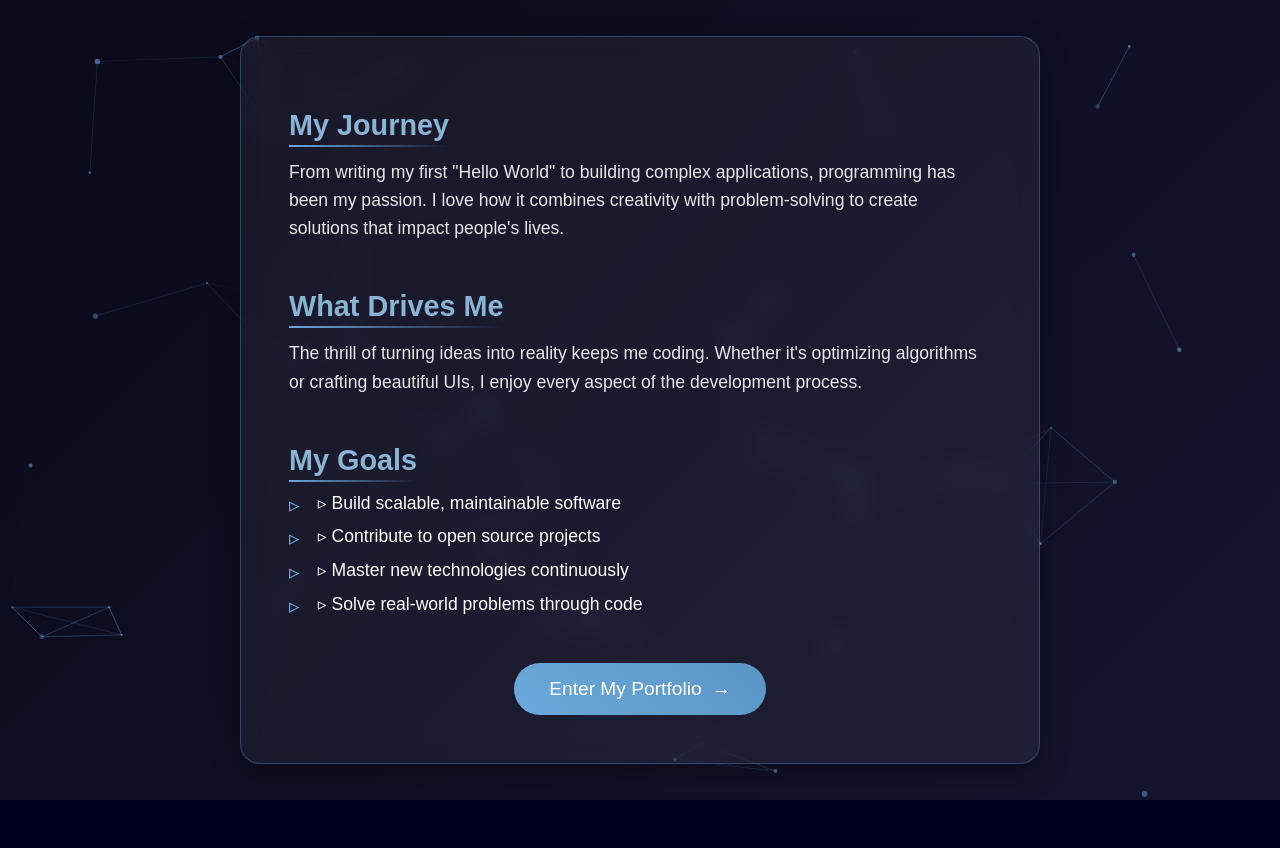
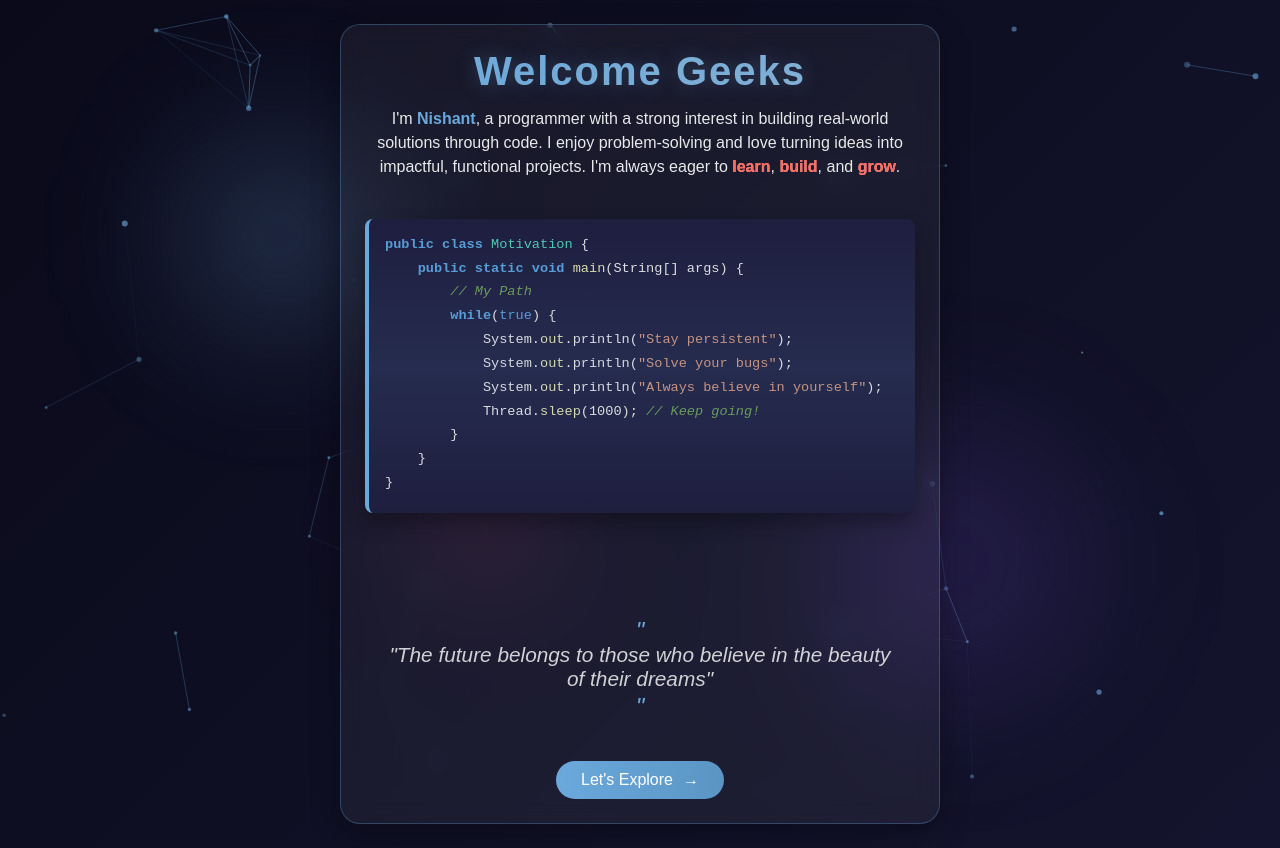
Before and after one commit to Raj72620/My-Portfolio, a React (Vite) app in the folder frontend/: page / in a window 1280 px wide. Before the commit the page ends 800 px from the top, so only its background shows below. Built offline with nearby package versions, Linux system fonts and the light colour scheme.

Commit message:
Updated frontend with new changes

```diff
--- a/frontend/package.json
+++ b/frontend/package.json
@@ -27,6 +27,7 @@
     "classnames": "^2.5.1",
     "framer-motion": "^12.19.1",
     "gsap": "^3.13.0",
+    "katex": "^0.16.22",
     "react": "^19.1.0",
     "react-bits": "^1.0.5",
     "react-confetti": "^6.4.0",
--- a/frontend/src/App.tsx
+++ b/frontend/src/App.tsx
@@ -30,14 +30,14 @@ function AppContent() {
   return (
     <>
       {!hideNav && <Navigation />}
-      <Routes>
+      <AnimatePresence mode="wait">
+        <Routes location={location} key={location.pathname}>
           {/* Programmer Intro as landing page */}
           <Route path="/" element={<ProgrammerIntro />} />
 
           {/* Main portfolio page with all sections */}
           <Route path="/home" element={
             <div className="app-container">
-            <AnimatePresence>
               <main>
                 <Home />
                 <About />
@@ -45,7 +45,6 @@ function AppContent() {
                 <Projects />
                 <Collaborate />
               </main>
-            </AnimatePresence>
               <Footer />
             </div>
           }/>
@@ -57,6 +56,7 @@ function AppContent() {
           <Route path="/certificates/:certId" element={<CertificateViewer />} />
           <Route path="/projects/:projectId" element={<ProjectDetails />} />
         </Routes>
+      </AnimatePresence>
     </>
   );
 }
--- a/frontend/src/components/Home.tsx
+++ b/frontend/src/components/Home.tsx
@@ -2,9 +2,9 @@ import { motion, AnimatePresence } from 'framer-motion';
 import { useState, useEffect } from 'react';
 import { FaLinkedin, FaGithub, FaFilePdf } from 'react-icons/fa';
 import styles from '../styles/Home.module.css';
-import photo1 from '../assets/coder.jpg';
+import photo1 from '../assets/hackathon2.jpg';
 import photo2 from '../assets/hackathon2.jpg';
-import photo3 from '../assets/coder.jpg';
+import photo3 from '../assets/hackathon2.jpg';
 import photo4 from '../assets/hackathon2.jpg';
 
 const Home = () => {
@@ -25,7 +25,7 @@ const Home = () => {
 
     const interval = setInterval(() => {
       setCurrentPhotoIndex((prev) => (prev + 1) % photos.length);
-    }, 3000);
+    }, 5000);
 
     return () => clearInterval(interval);
   }, [showHello, photos.length]);
--- a/frontend/src/components/ProgrammerIntro.tsx
+++ b/frontend/src/components/ProgrammerIntro.tsx
@@ -8,21 +8,114 @@ import { loadSlim } from '@tsparticles/slim';
 
 const ProgrammerIntro: FC = () => {
   const navigate = useNavigate();
-  const titleRef = useRef<HTMLHeadingElement>(null);
   const buttonRef = useRef<HTMLButtonElement>(null);
+  const containerRef = useRef<HTMLDivElement>(null);
+  const codeRef = useRef<HTMLDivElement>(null);
 
-  // Initialize particles engine
-  useEffect(() => {
-    initParticlesEngine(async (engine) => {
-      await loadSlim(engine);
-    });
-  }, []);
+  // Properly typed container variants
+  const containerVariants: Variants = {
+    hidden: {
+      opacity: 0,
+      y: 50,
+      transition: {
+        duration: 0
+      }
+    },
+    visible: {
+      opacity: 1,
+      y: 0,
+      transition: {
+        duration: 1,
+        ease: [0.34, 1.56, 0.64, 1]
+      }
+    },
+    exit: {
+      opacity: 0,
+      scale: 0.8,
+      transition: {
+        duration: 0.8,
+        ease: [0.36, 0, 0.66, -0.56]
+      }
+    }
+  };
+
+  // Title animation variants
+  const titleVariants: Variants = {
+    hidden: { opacity: 0, y: 20 },
+    visible: {
+      opacity: 1,
+      y: 0,
+      transition: {
+        duration: 1,
+        ease: [0.34, 1.56, 0.64, 1]
+      }
+    }
+  };
+
+  // Text animation variants
+  const textVariants: Variants = {
+    hidden: { opacity: 0, x: -20 },
+    visible: {
+      opacity: 1,
+      x: 0,
+      transition: {
+        duration: 0.8,
+        delay: 0.5,
+        ease: [0.33, 1, 0.68, 1]
+      }
+    }
+  };
+
+  // Button animation variants
+  const buttonVariants: Variants = {
+    hidden: { scale: 0.8, opacity: 0 },
+    visible: {
+      scale: 1,
+      opacity: 1,
+      transition: {
+        delay: 1.2,
+        type: "spring",
+        stiffness: 300,
+        damping: 20
+      }
+    },
+    hover: {
+      scale: 1.05,
+      backgroundPosition: '100% 0%',
+      boxShadow: '0 10px 25px rgba(107, 169, 220, 0.5)',
+      transition: {
+        duration: 0.5,
+        ease: "easeInOut"
+      }
+    },
+    tap: {
+      scale: 0.98
+    }
+  };
+
+  // Quote animation variants
+  const quoteVariants: Variants = {
+    hidden: { opacity: 0, y: 30 },
+    visible: {
+      opacity: 1,
+      y: 0,
+      transition: {
+        delay: 1.5,
+        duration: 1,
+        ease: [0.34, 1.56, 0.64, 1]
+      }
+    }
+  };
 
   // Particles configuration
   const particlesOptions = {
     fpsLimit: 120,
     interactivity: {
       events: {
+        onClick: {
+          enable: true,
+          mode: "push",
+        },
         onHover: {
           enable: true,
           mode: "repulse",
@@ -44,7 +137,7 @@ const ProgrammerIntro: FC = () => {
       },
       number: {
         density: { enable: true },
-        value: 100,
+        value: 80,
       },
       opacity: {
         value: { min: 0.3, max: 0.7 },
@@ -56,98 +149,86 @@ const ProgrammerIntro: FC = () => {
     },
     detectRetina: true,
   };
-  // GSAP animations
+
+  // Initialize particles engine
   useEffect(() => {
-    gsap.from(titleRef.current, {
-      duration: 1.5,
-      y: -50,
-      opacity: 0,
-      ease: "power3.out",
-      delay: 0.3
+    initParticlesEngine(async (engine) => {
+      await loadSlim(engine);
     });
 
-    gsap.to(".glow", {
+    // Code animation
+    if (codeRef.current) {
+      const lines = codeRef.current.querySelectorAll('.code-line');
+      const keywords = codeRef.current.querySelectorAll('.keyword');
+
+      gsap.from(lines, {
+        opacity: 0,
+        y: 20,
+        duration: 0.8,
+        stagger: 0.2,
+        ease: "power2.out",
+        delay: 1.5
+      });
+
+      keywords.forEach(keyword => {
+        gsap.to(keyword, {
           duration: 2,
-      opacity: 0.8,
+          color: "#6ba9dc",
           yoyo: true,
           repeat: -1,
           ease: "sine.inOut"
         });
+      });
+    }
   }, []);
 
-  // Framer Motion variants
-  const containerVariants: Variants = {
-    hidden: { opacity: 0 },
-    visible: {
-      opacity: 1,
-      transition: {
-        staggerChildren: 0.3,
-        delayChildren: 0.5
+  const handleExplore = () => {
+    if (buttonRef.current) {
+      // Animate button breaking apart
+      gsap.to(buttonRef.current, {
+        scale: 1.2,
+        duration: 0.2,
+        onComplete: () => {
+          gsap.to(buttonRef.current, {
+            opacity: 0,
+            scale: 0.5,
+            duration: 0.3,
+            onComplete: () => {
+              // Create broken pieces effect
+              const buttonRect = buttonRef.current?.getBoundingClientRect();
+              if (buttonRect) {
+                for (let i = 0; i < 8; i++) {
+                  const piece = document.createElement('div');
+                  piece.className = styles.buttonPiece;
+                  piece.style.left = `${buttonRect.left + buttonRect.width / 2}px`;
+                  piece.style.top = `${buttonRect.top + buttonRect.height / 2}px`;
+                  piece.style.backgroundColor = `hsl(${Math.random() * 60 + 200}, 70%, 60%)`;
+                  document.body.appendChild(piece);
+
+                  gsap.to(piece, {
+                    x: (Math.random() - 0.5) * 300,
+                    y: (Math.random() - 0.5) * 300,
+                    rotation: Math.random() * 360,
+                    opacity: 0,
+                    scale: 0,
+                    duration: 1,
+                    ease: "power2.out",
+                    onComplete: () => piece.remove()
+                  });
                 }
               }
-  };
 
-  const itemVariants: Variants = {
-    hidden: { y: 40, opacity: 0 },
-    visible: {
-      y: 0,
-      opacity: 1,
-      transition: {
-        duration: 0.8,
-        ease: [0.6, -0.05, 0.01, 0.99]
-      }
-    }
-  };
-  const buttonVariants: Variants = {
-    hidden: { scale: 0.8, opacity: 0 },
-    visible: {
-      scale: 1,
-      opacity: 1,
-      transition: {
-        delay: 1.5,
-        type: "spring",
-        stiffness: 300,
-        damping: 20
-      }
-    },
-    hover: {
-      scale: 1.05,
-      backgroundPosition: '100% 0%',
-      boxShadow: '0 10px 25px rgba(107, 169, 220, 0.5)',
-      transition: {
-        duration: 0.5,
-        ease: "easeInOut"
-      }
-    },
-    tap: {
-      scale: 0.98
-    }
-  };
-
-  const handleNavigateHome = () => {
-    gsap.to(buttonRef.current, {
-      duration: 0.5,
-      scale: 0.9,
-      y: 5,
-      ease: "power2.inOut",
-      onComplete: () => {
-        gsap.to(".content-container", {
-          duration: 0.8,
-          opacity: 0,
-          y: 50,
-          ease: "power3.in",
-          onComplete: () => {
-            navigate('/home');
-            return undefined; // Explicitly return undefined to satisfy TypeScript
+              // Navigate to home page after animation completes
+              setTimeout(() => navigate('/home'), 500);
             }
           });
         }
       });
+    }
   };
 
   return (
     <div className={styles.container}>
-      {/* Updated Particles component */}
       <Particles
         id="tsparticles"
         options={particlesOptions}
@@ -159,78 +240,92 @@ const ProgrammerIntro: FC = () => {
       <div className={`${styles.glow} ${styles.glow3}`}></div>
 
       <motion.div
-        className={`${styles.content} content-container`}
+        ref={containerRef}
+        className={styles.content}
+        initial="hidden"
+        animate="visible"
+        exit="exit"
         variants={containerVariants}
+      >
+        {/* Main title with animation */}
+        <motion.h1
+          className={styles.mainTitle}
+          variants={titleVariants}
           initial="hidden"
           animate="visible"
         >
+          Welcome Geeks
+        </motion.h1>
 
-
-        <motion.div className={styles.section} variants={itemVariants}>
-          <h2 className={styles.subtitle}>
-            <span className={styles.underline}>My Journey</span>
-          </h2>
-          <motion.p
-            className={styles.text}
-            whileHover={{ x: 10, transition: { duration: 0.3 } }}
+        {/* Main introduction text */}
+        <motion.div
+          className={styles.introText}
+          variants={textVariants}
+          initial="hidden"
+          animate="visible"
         >
-            From writing my first "Hello World" to building complex applications,
-            programming has been my passion. I love how it combines creativity
-            with problem-solving to create solutions that impact people's lives.
-          </motion.p>
+          <p>
+            I'm <span className={styles.highlight}>Nishant</span>, a programmer with a strong interest in building real-world solutions through code.
+            I enjoy problem-solving and love turning ideas into impactful, functional projects.
+            I'm always eager to <span className={styles.lightRed}>learn</span>, <span className={styles.lightRed}>build</span>, and <span className={styles.lightRed}>grow</span>.
+          </p>
         </motion.div>
 
-        <motion.div className={styles.section} variants={itemVariants}>
-          <h2 className={styles.subtitle}>
-            <span className={styles.underline}>What Drives Me</span>
-          </h2>
-          <motion.p
-            className={styles.text}
-            whileHover={{ x: 10, transition: { duration: 0.3 } }}
+        {/* Advanced Java Code Snippet */}
+        <motion.div
+          className={styles.interactiveElement}
+          whileHover={{ y: -5 }}
+          whileTap={{ scale: 0.98 }}
         >
-            The thrill of turning ideas into reality keeps me coding. Whether it's
-            optimizing algorithms or crafting beautiful UIs, I enjoy every aspect
-            of the development process.
-          </motion.p>
+          <div className={styles.codeSnippet} ref={codeRef}>
+            <pre className={styles.javaCode}>
+              <code>
+                <span className={styles.codeLine}><span className={styles.keyword}>public class</span> <span className={styles.className}>Motivation</span> {'{'}</span>
+                <span className={styles.codeLine}>    <span className={styles.keyword}>public static void</span> <span className={styles.methodName}>main</span>(String[] args) {'{'}</span>
+                <span className={styles.codeLine}>        <span className={styles.comment}>// My Path</span></span>
+                <span className={styles.codeLine}>        <span className={styles.keyword}>while</span>(<span className={styles.boolean}>true</span>) {'{'}</span>
+                <span className={styles.codeLine}>            System.<span className={styles.methodName}>out</span>.println(<span className={styles.string}>"Stay persistent"</span>);</span>
+                <span className={styles.codeLine}>            System.<span className={styles.methodName}>out</span>.println(<span className={styles.string}>"Solve your bugs"</span>);</span>
+                <span className={styles.codeLine}>            System.<span className={styles.methodName}>out</span>.println(<span className={styles.string}>"Always believe in yourself"</span>);</span>
+                <span className={styles.codeLine}>            Thread.<span className={styles.methodName}>sleep</span>(1000); <span className={styles.comment}>// Keep going!</span></span>
+                <span className={styles.codeLine}>        {'}'}</span>
+                <span className={styles.codeLine}>    {'}'}</span>
+                <span className={styles.codeLine}>{'}'}</span>
+              </code>
+            </pre>
+          </div>
         </motion.div>
 
-        <motion.div className={styles.section} variants={itemVariants}>
-          <h2 className={styles.subtitle}>
-            <span className={styles.underline}>My Goals</span>
-          </h2>
-          <motion.ul className={styles.goalsList}>
-            {[
-              "Build scalable, maintainable software",
-              "Contribute to open source projects",
-              "Master new technologies continuously",
-              "Solve real-world problems through code"
-            ].map((goal, index) => (
-              <motion.li
-                key={index}
-                initial={{ opacity: 0, x: -30 }}
-                animate={{ opacity: 1, x: 0 }}
-                transition={{ delay: 1 + index * 0.15 }}
+        {/* Inspirational quote */}
+        <motion.div
+          className={styles.quote}
+          variants={quoteVariants}
+          initial="hidden"
+          animate="visible"
           whileHover={{
-                  scale: 1.02,
-                  color: "#6ba9dc",
-                  transition: { duration: 0.2 }
+            y: [0, -5, 0, 5, 0],
+            transition: {
+              duration: 4,
+              repeat: Infinity,
+              ease: "easeInOut"
+            }
           }}
         >
-                <span className={styles.bullet}>▹</span> {goal}
-              </motion.li>
-            ))}
-          </motion.ul>
+          <p>"The future belongs to those who believe in the beauty of their dreams"</p>
         </motion.div>
 
+        {/* Explore button */}
         <motion.button
           ref={buttonRef}
-          onClick={handleNavigateHome}
-          className={styles.enterButton}
+          onClick={handleExplore}
+          className={styles.exploreButton}
           variants={buttonVariants}
+          initial="hidden"
+          animate="visible"
           whileHover="hover"
           whileTap="tap"
         >
-          <span className={styles.buttonText}>Enter My Portfolio</span>
+          <span className={styles.buttonText}>Let's Explore</span>
           <span className={styles.buttonArrow}>→</span>
         </motion.button>
       </motion.div>
--- a/frontend/src/styles/ProgrammerIntro.module.css
+++ b/frontend/src/styles/ProgrammerIntro.module.css
@@ -1,29 +1,20 @@
 /* styles/ProgrammerIntro.module.css */
 .container {
-  min-height: 100vh;
+  height: auto;
   display: flex;
   justify-content: center;
   align-items: center;
   background: linear-gradient(135deg, #0a0a1a, #14142e);
   color: white;
-  padding: 2rem;
+  padding: 1rem;
   position: relative;
   overflow: hidden;
 }
 
-.particlesBg {
-  position: absolute;
-  top: 0;
-  left: 0;
-  width: 100%;
-  height: 100%;
-  z-index: 0;
-}
-
 .content {
-  max-width: 800px;
-  width: 100%;
-  padding: 3rem;
+  max-width: 600px;
+  width: 90%;
+  padding: 1.5rem;
   background: rgba(255, 255, 255, 0.05);
   border-radius: 20px;
   backdrop-filter: blur(12px);
@@ -31,85 +22,177 @@
   box-shadow: 0 10px 30px rgba(0, 0, 0, 0.3);
   position: relative;
   z-index: 1;
-  transform-style: preserve-3d;
+  text-align: center;
+  margin: 0.5rem;
 }
 
-.titleContainer {
-  height: 120px;
-  margin-bottom: 3rem;
-  perspective: 1000px;
+.mainTitle {
+  font-size: 2.5rem;
+  margin-bottom: 0.8rem;
+  background: linear-gradient(90deg, #6ba9dc, #8ab4d4);
+  -webkit-background-clip: text;
+  background-clip: text;
+  color: transparent;
+  text-shadow: 0 0 20px rgba(107, 169, 220, 0.3);
+  font-weight: 700;
+  letter-spacing: 2px;
 }
 
-.title {
-  font-size: 2.5rem;
-  color: #6ba9dc;
-  margin-bottom: 2rem;
-  text-align: center;
-  text-shadow: 0 0 10px rgba(107, 169, 220, 0.5);
-}
-
-.subtitle {
-  font-size: 1.8rem;
-  color: #8ab4d4;
-  margin: 1.5rem 0 1rem;
-  position: relative;
-  display: inline-block;
-}
-
-.subtitle::after {
-  content: '';
-  position: absolute;
-  bottom: -5px;
-  left: 0;
-  width: 100%;
-  height: 2px;
-  background: linear-gradient(90deg, #6ba9dc, transparent);
-}
-
-.text {
-  font-size: 1.1rem;
-  line-height: 1.6;
+.introText {
+  font-size: 1rem;
+  line-height: 1.5;
   margin-bottom: 1.5rem;
   color: rgba(255, 255, 255, 0.9);
 }
 
-.goalsList {
-  list-style-type: none;
-  padding-left: 0;
+.introText .highlight {
+  color: #6ba9dc;
+  font-weight: 600;
 }
 
-.goalsList li {
-  position: relative;
-  padding-left: 1.8rem;
-  margin-bottom: 0.8rem;
-  font-size: 1.1rem;
+.interactiveElement {
+  cursor: pointer;
   transition: all 0.3s ease;
+  margin: 2.5rem 0;
+  perspective: 1000px;
 }
 
-.goalsList li:hover {
-  transform: translateX(5px);
-  color: #6ba9dc;
+.codeSnippet {
+  transition: all 0.3s ease;
+  transform-style: preserve-3d;
 }
 
-.goalsList li::before {
-  content: '▹';
-  position: absolute;
-  left: 0;
-  color: #6ba9dc;
-  font-size: 1.3rem;
+.interactiveElement:hover .codeSnippet {
+  transform: rotateX(5deg) rotateY(5deg);
+  box-shadow: 0 15px 30px rgba(107, 169, 220, 0.2);
 }
 
-.enterButton {
+/* For the light red words */
+.lightRed {
+  background: linear-gradient(90deg, #ffb3b3, #ff9999);
+  -webkit-background-clip: text;
+  background-clip: text;
+  color: transparent;
+  font-weight: 600;
+}
+
+/* Keep your existing name highlight */
+.highlight {
+  color: #6ba9dc;
+  font-weight: 600;
+}
+
+.lightRed {
+  color: #ff6f61;
+  font-weight: 600;
+  animation: gentlePulse 3s infinite;
+}
+
+@keyframes gentlePulse {
+  0%, 100% { opacity: 1; }
+  50% { opacity: 0.8; }
+}
+
+.javaCode {
+  background: #1e1e3f;
+  padding: 1rem;
+  border-radius: 8px;
+  border-left: 4px solid #6ba9dc;
+  font-family: 'Courier New', monospace;
+  font-size: 0.85rem;
+  line-height: 1.4;
+  text-align: left;
+  color: #e0e0e0;
+  box-shadow: 0 10px 20px rgba(0, 0, 0, 0.3);
+  position: relative;
+  overflow: hidden;
+}
+
+.javaCode::before {
+  content: '';
+  position: absolute;
+  top: 0;
+  left: 0;
+  width: 100%;
+  height: 100%;
+  background: linear-gradient(
+    to bottom,
+    transparent,
+    rgba(107, 169, 220, 0.1) 50%,
+    transparent
+  );
+  pointer-events: none;
+}
+
+.codeLine {
+  display: block;
+  margin-bottom: 0.3rem;
+}
+
+.keyword {
+  color: #569cd6;
+  font-weight: bold;
+}
+
+.className {
+  color: #4ec9b0;
+}
+
+.methodName {
+  color: #dcdcaa;
+}
+
+.string {
+  color: #ce9178;
+}
+
+.boolean {
+  color: #569cd6;
+}
+
+.comment {
+  color: #6a9955;
+  font-style: italic;
+}
+
+.quote {
+  font-size: 1.3rem;
+  font-style: italic;
+  margin-top: 3rem;
+  color: rgba(255, 255, 255, 0.8);
+  position: relative;
+  padding: 1rem;
+  display: inline-block;
+}
+
+.quote::before,
+.quote::after {
+  content: '"';
+  color: #6ba9dc;
+  font-size: 1.5rem;
+}
+
+@keyframes float {
+  0%, 100% { transform: translateY(0); }
+  50% { transform: translateY(-8px); }
+}
+
+.quote p {
+  animation: float 3s ease-in-out infinite;
+}
+
+.exploreButton {
   display: flex;
   align-items: center;
+  justify-content: center;
   gap: 10px;
-  margin: 3rem auto 0;
-  padding: 15px 35px;
-  background: linear-gradient(45deg, #6ba9dc, #5a95c4);
+  margin: 1.5rem auto 0;
+  padding: 10px 25px;
+  background: linear-gradient(90deg, #6ba9dc, #5a95c4);
   color: white;
   border: none;
   border-radius: 50px;
-  font-size: 1.2rem;
+  font-size: 1rem;
   cursor: pointer;
   transition: all 0.3s ease;
   position: relative;
@@ -117,66 +200,134 @@
   z-index: 1;
 }
 
-.enterButton::before {
+.exploreButton::before {
   content: '';
   position: absolute;
   top: 0;
-  left: 0;
+  left: -100%;
   width: 100%;
   height: 100%;
-  background: linear-gradient(45deg, #5a95c4, #6ba9dc);
-  z-index: -1;
-  opacity: 0;
-  transition: opacity 0.3s ease;
+  background: linear-gradient(90deg, transparent, rgba(255, 255, 255, 0.2), transparent);
+  transition: all 0.6s ease;
 }
 
-.enterButton:hover::before {
+.exploreButton:hover::before {
+  left: 100%;
+}
+
+.buttonText {
+  position: relative;
+  z-index: 2;
+}
+
+.buttonArrow {
+  position: relative;
+  z-index: 2;
+  transition: transform 0.3s ease;
+}
+
+.exploreButton:hover .buttonArrow {
+  transform: translateX(5px);
+}
+
+/* Button piece animation */
+.buttonPiece {
+  position: fixed;
+  width: 20px;
+  height: 20px;
+  border-radius: 50%;
+  pointer-events: none;
+  z-index: 100;
+  transform: translate(-50%, -50%);
   opacity: 1;
 }
 
-.portalEffect {
+/* Glow effects */
+.glow {
   position: absolute;
-  top: 50%;
-  left: 50%;
-  transform: translate(-50%, -50%);
+  border-radius: 50%;
+  filter: blur(60px);
+  z-index: 0;
+}
+
+.glow1 {
+  width: 300px;
+  height: 300px;
+  background: radial-gradient(circle, rgba(107, 169, 220, 0.3) 0%, rgba(107, 169, 220, 0) 70%);
+  top: 10%;
+  left: 10%;
+}
+
+.glow2 {
+  width: 400px;
+  height: 400px;
+  background: radial-gradient(circle, rgba(139, 92, 246, 0.2) 0%, rgba(139, 92, 246, 0) 70%);
+  bottom: 10%;
+  right: 10%;
+}
+
+.glow3 {
   width: 200px;
   height: 200px;
-  border-radius: 50%;
-  background: radial-gradient(circle, rgba(107, 169, 220, 0.8) 0%, rgba(107, 169, 220, 0) 70%);
-  pointer-events: none;
-  z-index: -1;
+  background: radial-gradient(circle, rgba(236, 72, 153, 0.2) 0%, rgba(236, 72, 153, 0) 70%);
+  top: 50%;
+  left: 30%;
 }
 
-.portalExit {
-  position: fixed;
-  top: 50%;
-  left: 50%;
-  transform: translate(-50%, -50%);
-  width: 10px;
-  height: 10px;
-  border-radius: 50%;
-  background: radial-gradient(circle, #6ba9dc 0%, rgba(107, 169, 220, 0) 70%);
-  z-index: 1000;
+/* Blinking cursor effect */
+.javaCode::after {
+  content: '▋';
+  animation: blink 1s infinite;
+  color: #6ba9dc;
+  position: absolute;
+  right: 1rem;
+  bottom: 1rem;
 }
 
+@keyframes blink {
+  0%, 100% { opacity: 1; }
+  50% { opacity: 0; }
+}
+
+/* Responsive adjustments */
 @media (max-width: 768px) {
   .content {
     padding: 2rem;
   }
 
-  .title {
+  .mainTitle {
+    font-size: 2.5rem;
+  }
+
+  .introText {
+    font-size: 1rem;
+  }
+
+  .quote {
+    font-size: 1.1rem;
+  }
+
+  .javaCode {
+    font-size: 0.9rem;
+    padding: 1rem;
+  }
+}
+
+@media (max-width: 480px) {
+  .container {
+    padding: 1rem;
+  }
+
+  .content {
+    padding: 1.5rem;
+  }
+
+  .mainTitle {
     font-size: 2rem;
   }
 
-  .subtitle {
-    font-size: 1.5rem;
-  }
-
-  .text {
+  .exploreButton {
+    padding: 12px 25px;
     font-size: 1rem;
   }
-
-  .titleContainer {
-    height: 80px;
-  }
 }
```
Lines whose indentation alone changed are shown as unchanged.
